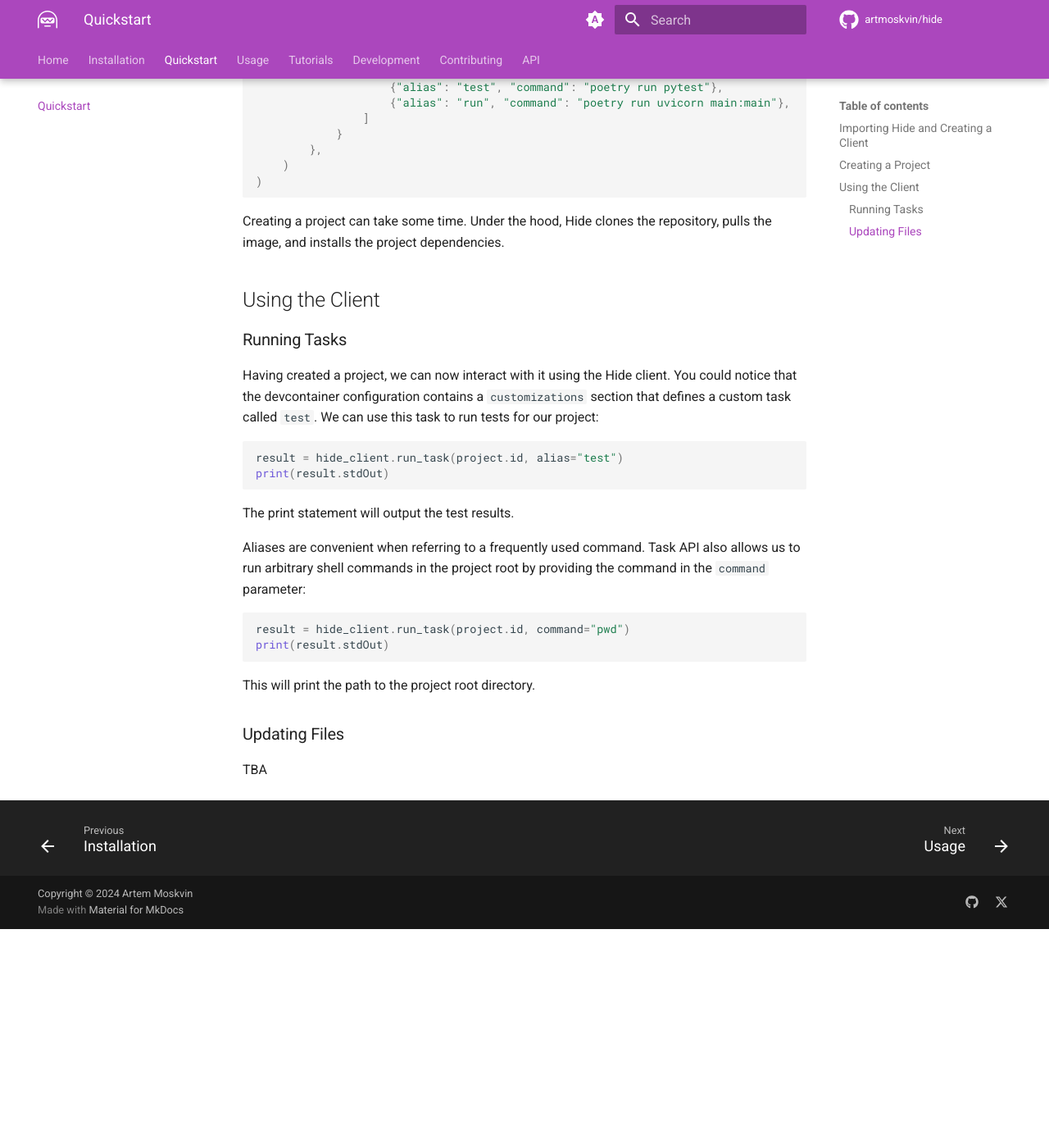
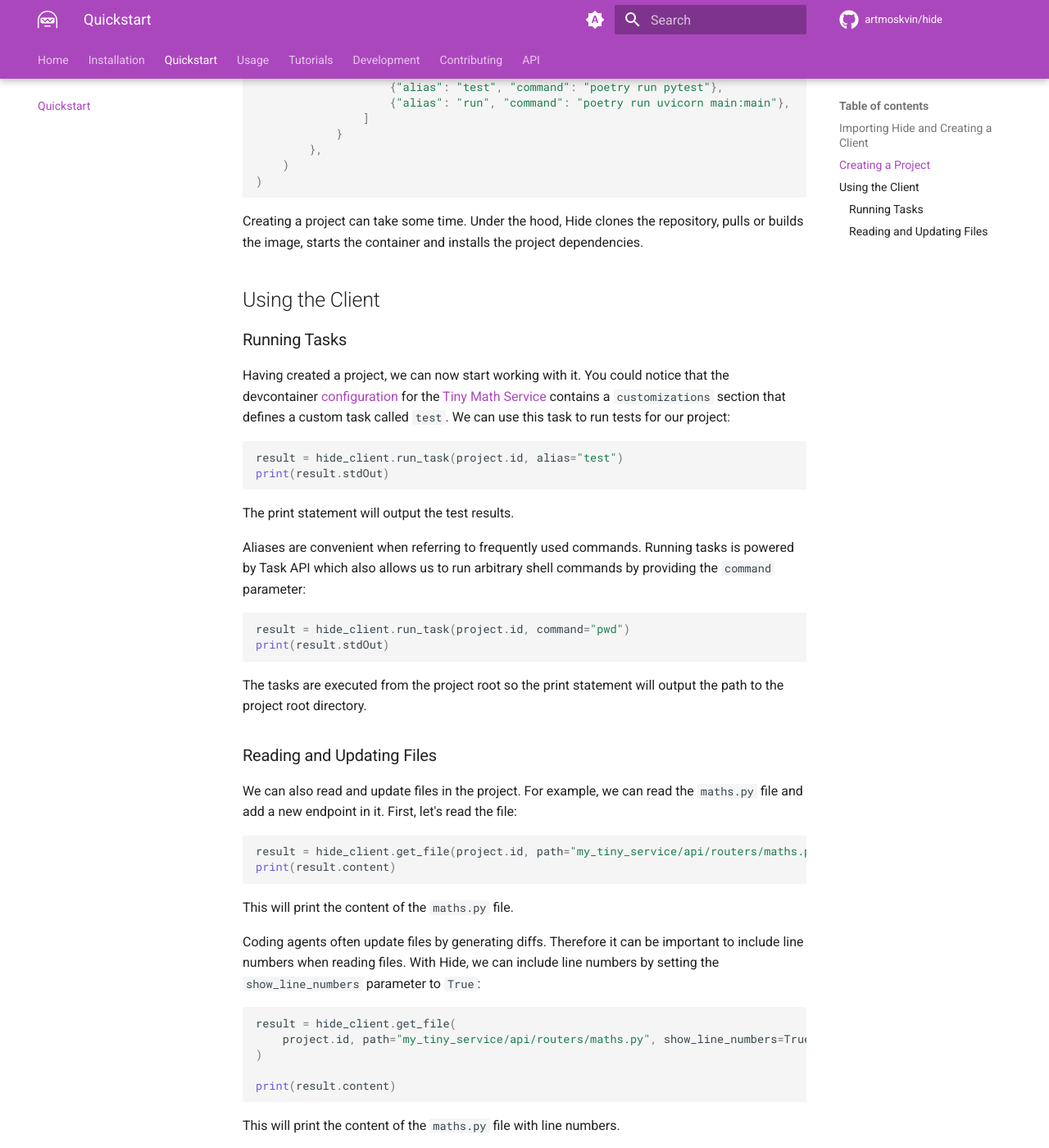
Before and after one commit to hide-org/hide, an MkDocs documentation site: the page built from docs/quickstart.md, in a window 1280 px wide and 1400 px high, scrolled down 1405 px. Shown: the whole window at 82% size. Built offline with MkDocs 1.6.1 and Material for MkDocs 9.7.7, drawn with Linux system fonts in a browser that asks for light colours; comment, search, counter and statistics services are not loaded; before the commit the page ends 2538 px from its top, so only the background shows below that; some of the changed text lies outside the part shown.

Commit message:
Update documentation

````diff
--- a/docs/quickstart.md
+++ b/docs/quickstart.md
@@ -22,12 +22,12 @@
 By default, the client will connect to the Hide server running on `http://localhost:8080`. If you have Hide running on a different host or port, you can specify it when creating the client:
 
 ```python
-hide_client = hide.Client(base_url="https://my-hide-server:8080")
+hide_client = hide.Client(base_url="https://my-hide-server:8081")
 ```
 
 ## Creating a Project
 
-A project is a containerized development environment for a specific codebase. Creating a project involves cloning the repository and setting up a devcontainer. We can do this by calling the `create_project` method on the client:
+A project is a containerized development environment for a specific codebase. Creating a project consists of cloning the repository and setting up a devcontainer. We can do this by calling the `create_project` method on the client and passing a URL of the project on GitHub:
 
 ```python
 project = hide_client.create_project(
@@ -35,7 +35,7 @@
 )
 ```
 
-The [Tiny Math Service](https://github.com/artmoskvin/tiny-math-service) is a simple Python service that performs basic mathematical operations. It has a devcontainer configuration file (`.devcontainer.json`) that is used to create a development environment for the project.
+Here, we use the [Tiny Math Service](https://github.com/artmoskvin/tiny-math-service) which is a simple Python service that performs basic mathematical operations. It has a devcontainer configuration file (`.devcontainer.json`) that is used to create a development environment for the project.
 
 !!! note
 
@@ -61,13 +61,13 @@
 )
 ```
 
-Creating a project can take some time. Under the hood, Hide clones the repository, pulls the image, and installs the project dependencies.
+Creating a project can take some time. Under the hood, Hide clones the repository, pulls or builds the image, starts the container and installs the project dependencies.
 
 ## Using the Client
 
 ### Running Tasks
 
-Having created a project, we can now interact with it using the Hide client. You could notice that the devcontainer configuration contains a `customizations` section that defines a custom task called `test`. We can use this task to run tests for our project:
+Having created a project, we can now start working with it. You could notice that the devcontainer [configuration](https://github.com/artmoskvin/tiny-math-service/blob/main/.devcontainer.json) for the [Tiny Math Service](https://github.com/artmoskvin/tiny-math-service) contains a `customizations` section that defines a custom task called `test`. We can use this task to run tests for our project:
 
 ```python
 result = hide_client.run_task(project.id, alias="test")
@@ -76,15 +76,50 @@
 
 The print statement will output the test results.
 
-Aliases are convenient when referring to a frequently used command. Task API also allows us to run arbitrary shell commands in the project root by providing the command in the `command` parameter:
+Aliases are convenient when referring to frequently used commands. Running tasks is powered by Task API which also allows us to run arbitrary shell commands by providing the `command` parameter:
 
 ```python
 result = hide_client.run_task(project.id, command="pwd")
 print(result.stdOut)
 ```
 
-This will print the path to the project root directory.
+The tasks are executed from the project root so the print statement will output the path to the project root directory.
 
-### Updating Files
+### Reading and Updating Files
 
-TBA
+We can also read and update files in the project. For example, we can read the `maths.py` file and add a new endpoint in it. First, let's read the file:
+
+```python
+result = hide_client.get_file(project.id, path="my_tiny_service/api/routers/maths.py")
+print(result.content)
+```
+
+This will print the content of the `maths.py` file.
+
+Coding agents often update files by generating diffs. Therefore it can be important to include line numbers when reading files. With Hide, we can include line numbers by setting the `show_line_numbers` parameter to `True`:
+
+```python
+result = hide_client.get_file(
+    project.id, path="my_tiny_service/api/routers/maths.py", show_line_numbers=True
+)
+
+print(result.content)
+```
+
+This will print the content of the `maths.py` file with line numbers.
+
+By default, Hide will show the first 100 lines of the file. We can change this by setting the `start_line` and `num_lines` parameters:
+
+```python
+result = hide_client.get_file(
+    project.id,
+    path="my_tiny_service/api/routers/maths.py",
+    show_line_numbers=True,
+    start_line=10,
+    num_lines=20,
+)
+
+print(result.content)
+```
+
+This will print the content of the `maths.py` file with 20 lines starting from line 10.
````
Also changed, not shown: docs/usage/files.md (+27 -1 lines).
